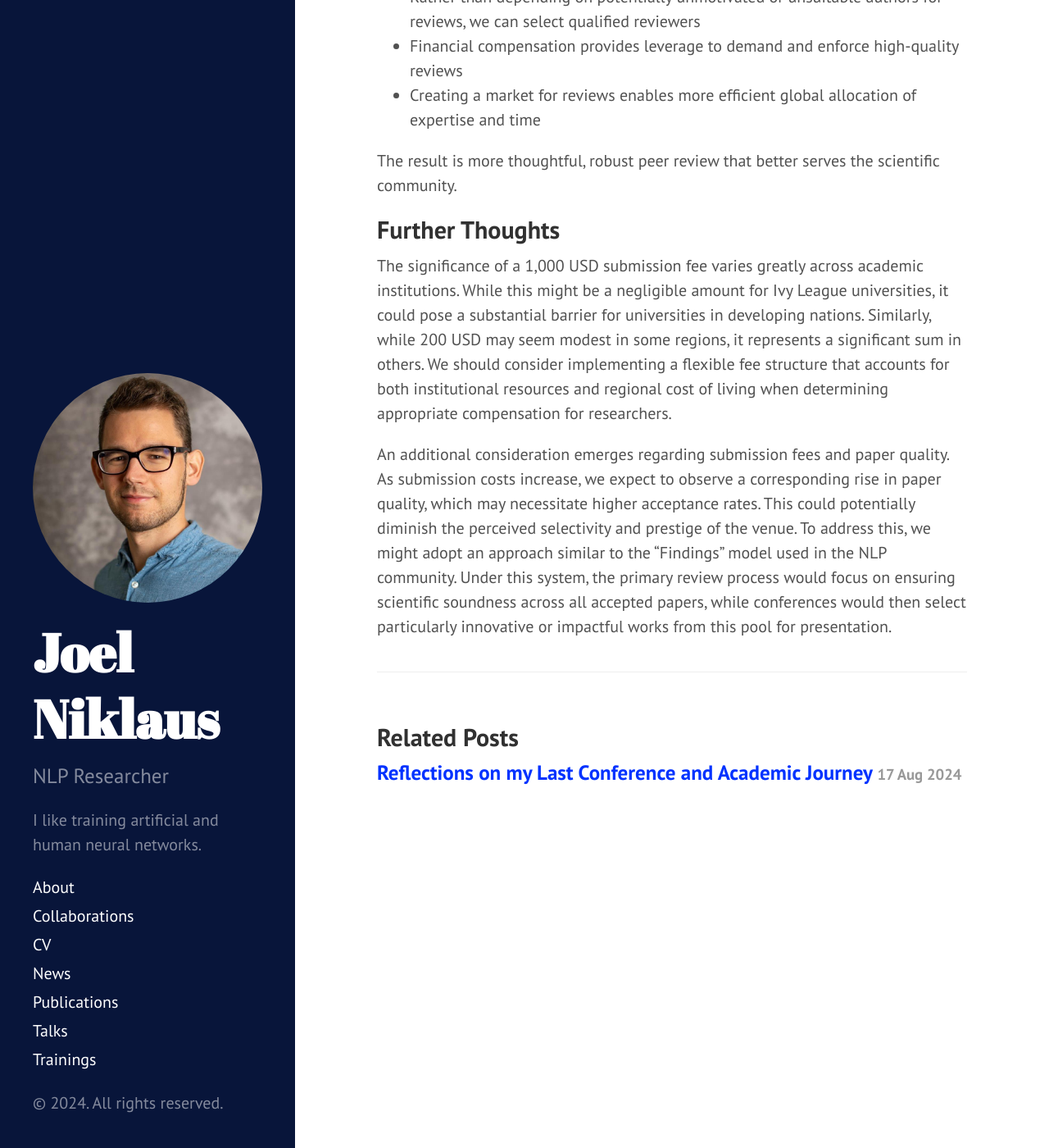
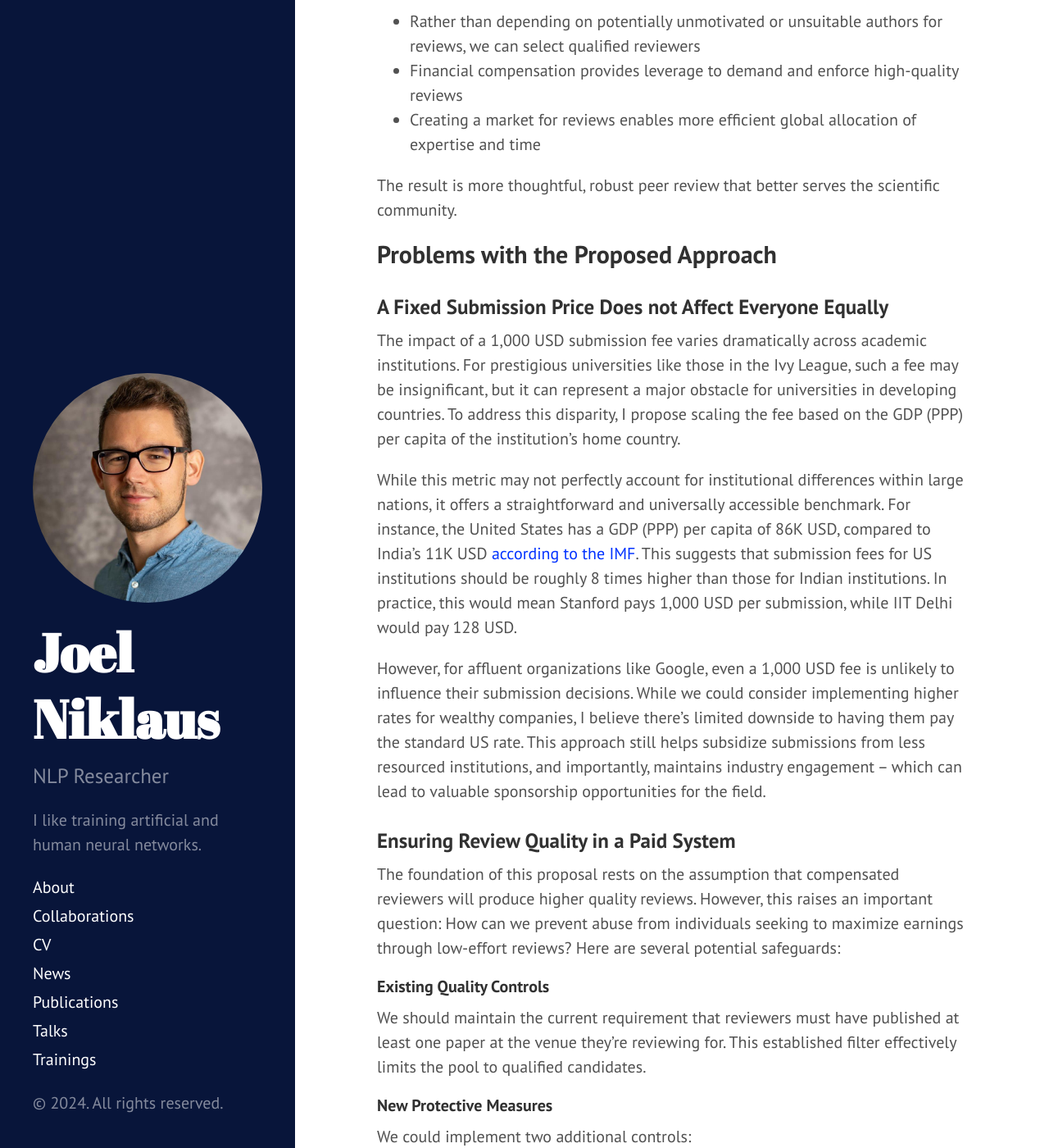
Before and after one commit to JoelNiklaus/joelniklaus.github.io, a Jekyll site: the page built from _posts/2024-10-24-ideas-for-peer-review-system.md, in a window 1280 px wide and 1400 px high, scrolled down 2671 px. Shown: the whole window at 82% size. Built offline with Jekyll 4.4.1, drawn with Linux system fonts in a browser that asks for light colours; a style sheet for code colours, icons or effects is not loaded; some of the changed text lies outside the part shown.

Commit message:
Added discussion around problems.
Signed-off-by: Joel Niklaus <me@joelniklaus.ch>

```diff
--- a/_posts/2024-10-24-ideas-for-peer-review-system.md
+++ b/_posts/2024-10-24-ideas-for-peer-review-system.md
@@ -1,6 +1,6 @@
 ---
 layout: post
-title: The Broken Peer Review System: Some Ideas for fixing it
+title: The Broken Peer Review System: Some Ideas for Fixing it
 date: 2024-08-17
 ---
 
@@ -23,7 +23,7 @@
 One Law, Many Languages: Benchmarking Multilingual Legal Reasoning for Judicial Support: 3 + 1 => unpublished
 -->
 
-# The Broken Peer Review System: Some Ideas for fixing it
+# The Broken Peer Review System: Some Ideas for Fixing it
 
 ## What is the Problem?
 
@@ -60,8 +60,9 @@
 peer review system include
 providing [more recognition](https://www.ncbi.nlm.nih.gov/pmc/articles/PMC7029384) [for reviewers](https://blog.degruyter.com/the-ideal-future-of-peer-review-through-the-editors-lens)
 and incorporating [AI-assisted tools](https://www.researchinformation.info/feature/how-do-we-improve-peer-review).
-Beyond these suggestions, I haven't seen much public discourse on this topic. In my view, achieving sustainable
-improvement will require more fundamental structural changes to the system.
+Beyond these suggestions, I haven't seen much public discourse on this topic,
+except [this recent tweet from Jakob Foerster](https://x.com/j_foerst/status/1848402835156635972?t=1005GjTOLmWPe2a0EBQuqA&s=19)
+. In my view, achieving sustainable improvement will require more fundamental structural changes to the system.
 
 ## A Potential Solution
 
@@ -90,17 +91,107 @@
 
 The result is more thoughtful, robust peer review that better serves the scientific community.
 
-## Further Thoughts
+## Problems with the Proposed Approach
 
-The significance of a 1,000 USD submission fee varies greatly across academic institutions. While this might be a
-negligible amount for Ivy League universities, it could pose a substantial barrier for universities in developing
-nations. Similarly, while 200 USD may seem modest in some regions, it represents a significant sum in others. We should
-consider implementing a flexible fee structure that accounts for both institutional resources and regional cost of
-living when determining appropriate compensation for researchers.
+### A Fixed Submission Price Does not Affect Everyone Equally
 
-An additional consideration emerges regarding submission fees and paper quality. As submission costs increase, we
-expect to observe a corresponding rise in paper quality, which may necessitate higher acceptance rates. This could
-potentially diminish the perceived selectivity and prestige of the venue. To address this, we might adopt an approach
-similar to the "Findings" model used in the NLP community. Under this system, the primary review process would focus on
-ensuring scientific soundness across all accepted papers, while conferences would then select particularly innovative or
-impactful works from this pool for presentation.
+The impact of a 1,000 USD submission fee varies dramatically across academic institutions. For prestigious universities
+like those in the Ivy League, such a fee may be insignificant, but it can represent a major obstacle for universities in
+developing countries. To address this disparity, I propose scaling the fee based on the GDP (PPP) per capita of the
+institution's home country.
+
+While this metric may not perfectly account for institutional differences within large nations, it offers a
+straightforward and universally accessible benchmark. For instance, the United States has a GDP (PPP) per capita of 86K
+USD, compared to India's 11K
+USD [according to the IMF](https://en.wikipedia.org/wiki/List_of_countries_by_GDP_(PPP)_per_capita). This suggests that
+submission fees for US institutions should be roughly 8 times higher than those for Indian institutions. In practice,
+this would mean Stanford pays 1,000 USD per submission, while IIT Delhi would pay 128 USD.
+
+However, for affluent organizations like Google, even a 1,000 USD fee is unlikely to influence their submission
+decisions. While we could consider implementing higher rates for wealthy companies, I believe there's limited downside
+to having them pay the standard US rate. This approach still helps subsidize submissions from less resourced
+institutions, and importantly, maintains industry engagement – which can lead to valuable sponsorship opportunities for
+the field.
+
+### Ensuring Review Quality in a Paid System
+
+The foundation of this proposal rests on the assumption that compensated reviewers will produce higher quality reviews.
+However, this raises an important question: How can we prevent abuse from individuals seeking to maximize earnings
+through low-effort reviews? Here are several potential safeguards:
+
+#### Existing Quality Controls
+
+We should maintain the current requirement that reviewers must have published at least one paper at the venue they're
+reviewing for. This established filter effectively limits the pool to qualified candidates.
+
+#### New Protective Measures
+
+We could implement two additional controls:
+
+1. Set a maximum number of reviews any individual can perform per review cycle
+2. Implement a dynamic payment structure when there's an abundance of reviewers
+
+**Dynamic Payment Structure**
+
+Consider this scenario: We allocate 1000 USD per paper for reviews. Rather than splitting this equally, we could
+distribute funds based on review quality rankings from meta-reviewers and/or authors. For example, we might implement an
+exponential decay model:
+
+- First-ranked reviewer: 500 USD
+- Second-ranked reviewer: 250 USD
+- And so forth
+
+While this specific distribution might be too aggressive, it illustrates the concept. To maintain transparency,
+reviewers would always know:
+
+- The total number of reviewers in the pool for each paper
+- The payment structure
+
+This information allows reviewers to evaluate their interest in specific papers against the likelihood of receiving
+higher compensation.
+
+### Impact of Submission Fees on Venue Prestige and Paper Quality
+
+An interesting paradox emerges when considering submission fees and their effect on paper quality. As fees increase, we
+expect to see authors submitting higher-quality work, which likely leads to higher acceptance rates. However, this
+improved acceptance rate could inadvertently reduce the perceived prestige of the venue, as selectivity often serves as
+a proxy for excellence. One potential solution draws inspiration from the NLP community's "Findings" model. Under this
+framework, the review process would operate in two tiers:
+
+1. First, evaluate all submissions for scientific rigor and validity, accepting those that meet established quality
+   standards
+2. Then, from this pool of scientifically sound papers, select particularly innovative or influential works for
+   conference presentation
+
+This approach preserves high quality standards while maintaining the venue's selective nature for featured
+presentations.
+
+## Outlook
+
+One potential approach would be implementing a review score-dependent submission fee structure. Under this system, a
+baseline fee of 1000 USD would apply for submissions receiving an average score of 5/10. The fee would then adjust
+dynamically: halving for each point increase in the average score, and doubling for each point decrease. This mechanism
+would create a strong disincentive for low-quality submissions. However, such a system would only be viable if we can
+ensure consistently high-quality reviews.
+
+A more nuanced solution might combine this with a fee structure based on the submitting institution's GDP (PPP) per
+capita. This hybrid approach would both discourage lower quality submissions while accounting for institutional wealth
+disparities. The final fee would comprise two components: a base fee and a score-dependent fee, both normalized by the
+GDP (PPP) per capita. Consider these illustrative examples:
+
+- An Indian submission scoring 6/10: Total fee of 192 USD, consisting of a 128 USD base fee plus a 64 USD score-based
+  fee (128 USD adjusted and halved due to scoring one point above the 5/10 baseline).
+- A US submission scoring 3/10: Total fee of 5000 USD, consisting of a 1000 USD base fee plus a 4000 USD score-based
+  fee (1000 USD adjusted and doubled twice for scoring two points below the 5/10 baseline).
+
+However, this approach reveals a potential issue: students responsible for lower-scoring submissions might face
+institutional consequences for incurring substantial costs to their university's budget. This concern suggests we should
+consider moderating the score-based fee component by reducing both its magnitude and the multiplier effect. For
+instance, instead of halving or doubling the fee for each one-point difference, these adjustments could apply per
+two-point interval.
+
+Thanks to Rylan Schaeffer and Mara Häusler for ideas and discussion around this!
+
+# TODO: focus more on the incentives of the different people
+
+# TODO: Konkreter sagen: meiste leute sehen probleme mit review prozess aber es existieren wenige konrere vorschläge für besseres system
```
